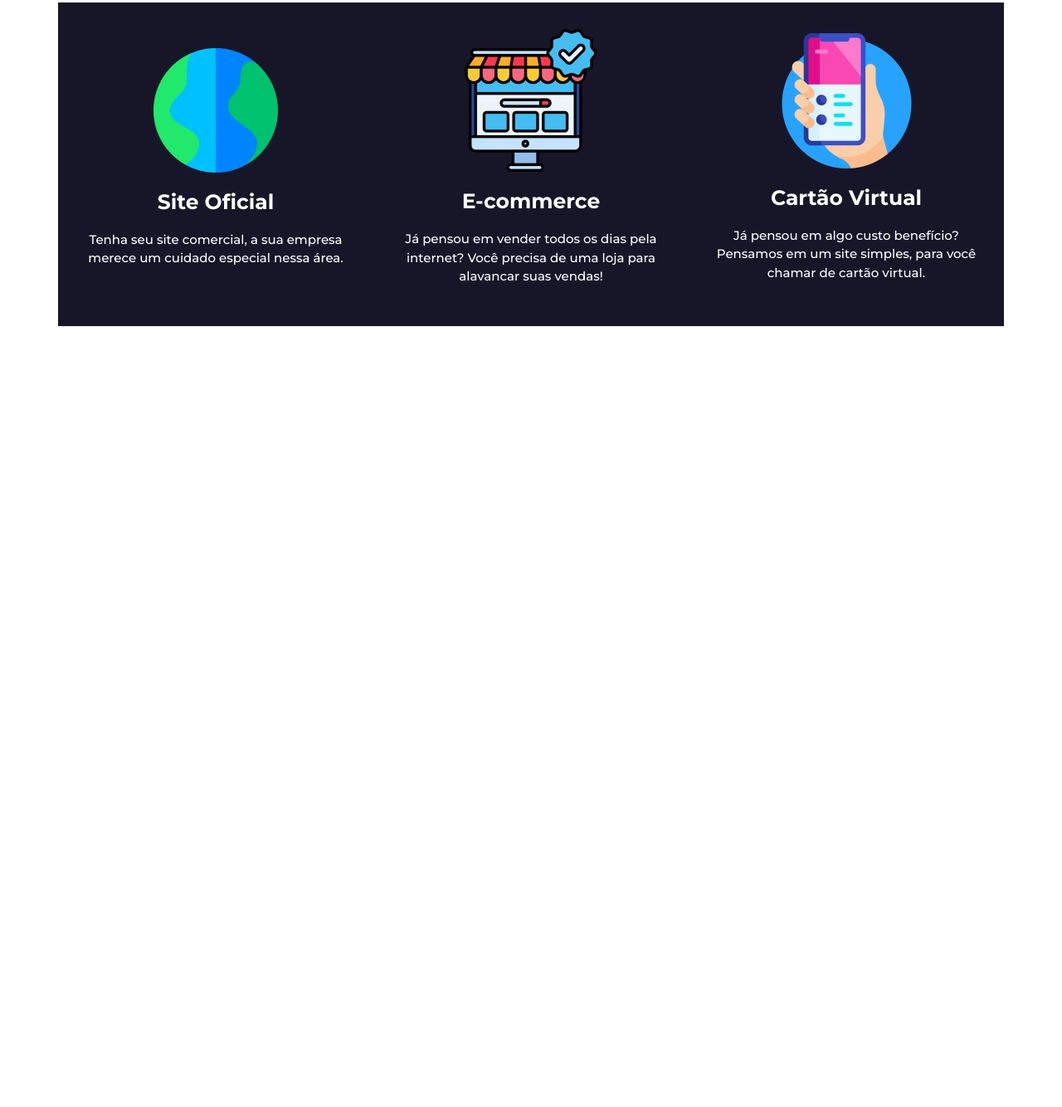
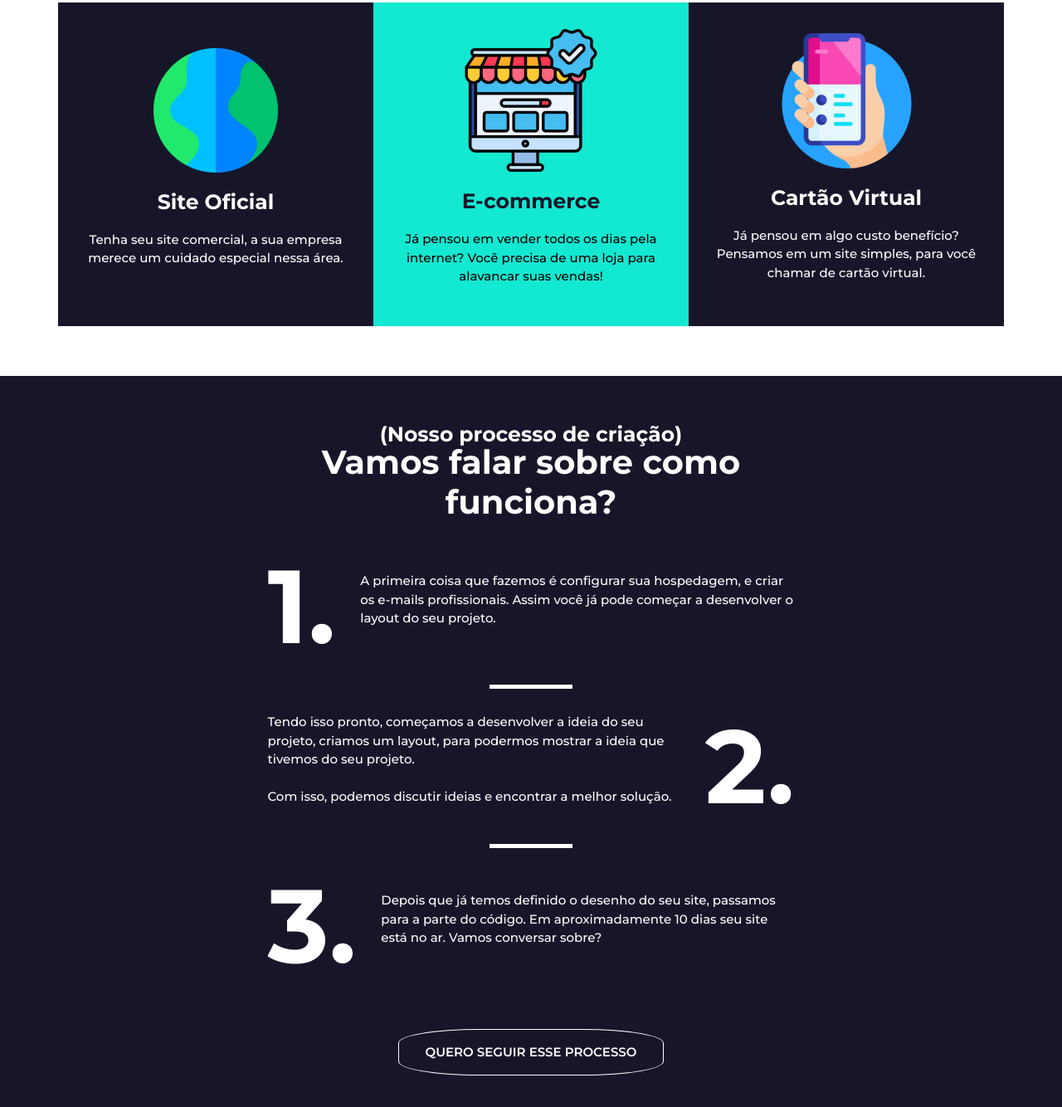
Before and after one commit to Vinicios-Developer/Web-project, a plain HTML site: page index.html in a window 1280 px wide. Shown: the part 1341-2675 px from the top of the page at 83% size. Before the commit the page ends 1734 px from the top, so only its background shows below. Drawn offline with nearby package versions, Linux system fonts and the light colour scheme.

Commit message:
espaçamentos e conteudo

```diff
--- a/index.html
+++ b/index.html
@@ -81,6 +81,7 @@
             </div>
         </div>
     </section>
+
     <section id="services">
         <div class="container">
             <div class="row">
@@ -110,6 +111,60 @@
             </div>
         </div>
     </section>
+
+    <section id="process">
+        <div class="container">
+            <div class="row justify-content-center">
+                <div class="col-7 text-center">
+                    <h6>(Nosso processo de criação)</h6>
+                    <h2>Vamos falar sobre como funciona?</h2>
+                </div>
+                <div class="col-7 d-flex align-itens-center">
+                    <div class="large-text">
+                        1.
+                    </div>
+                    <p>
+                        A primeira coisa que fazemos é configurar sua hospedagem, e criar os e-mails profissionais.
+                        Assim
+                        você já pode começar a desenvolver o layout do seu projeto.
+                    </p>
+                </div>
+                <div class="col-7 d-flex justify-content-center">
+                    <div class="separator"></div>
+                </div>
+                <div class="col-7 d-flex align-itens-center">
+                    <p>
+                        Tendo isso pronto, começamos a desenvolver a ideia do seu projeto, criamos um layout, para
+                        podermos mostrar a ideia que tivemos do seu projeto.
+                        <br />
+                        <br />
+                        Com isso, podemos discutir ideias e encontrar a melhor solução.
+                    </p>
+                    <div class="large-text right">
+                        2.
+                    </div>
+                </div>
+                <div class="col-7 d-flex justify-content-center">
+                    <div class="separator"></div>
+                </div>
+                <div class="col-7 d-flex align-itens-center">
+                    <div class="large-text">
+                        3.
+                    </div>
+                    <p>
+                        Depois que já temos definido o desenho do seu site, passamos para a parte do código. Em
+                        aproximadamente 10 dias seu site está no ar.
+
+                        Vamos conversar sobre?
+                    </p>
+                </div>
+                <div class="col-7 d-flex justify-content-center">
+                    <a href="#" class="link negative margin-top-30">QUERO SEGUIR ESSE PROCESSO</a>
+                </div>
+            </div>
+        </div>
+    </section>
+
     <script src="https://code.jquery.com/jquery-3.3.1.slim.min.js"
         integrity="sha384-q8i/X+965DzO0rT7abK41JStQIAqVgRVzpbzo5smXKp4YfRvH+8abtTE1Pi6jizo"
         crossorigin="anonymous"></script>
--- a/style.css
+++ b/style.css
@@ -131,17 +131,31 @@ section#content-mobile-first p {
 .link {
     display: inline-block;
     color: #171629;
-    font-weight: 500;
+    font-weight: 600;
     font-size: 15px;
     font-family: 'Montserrat', sans-serif;
-    padding: 15px 40px;
+    padding: 16px 32px;
     border: 1px solid #171629;
     border-radius: 30%;
+}
+
+.link.negative {
+    border: 1px solid #FFFFFF;
+    color: #FFFFFF;
+}
+
+.link.negative:hover {
+    color: #171629;
+    background: #FFFFFF;
 }
 
 .link:hover {
     background: #171629;
     color: #FFFFFF;
+}
+
+section#services {
+    margin-bottom: 60px;
 }
 
 section#services .service {
@@ -153,11 +167,53 @@ section#services .service {
     text-align: center;
 }
 
-section#services .service p {
+section#services .service.negative {
+    background: #13E8D1;
+}
+
+section#services .service:not(.negative) p,
+section#services .service:not(.negative) h5 {
     color: #FFFFFF;
 }
 
 section#services .service h5 {
-    color: #FFFFFF;
     margin: 20px 0;
 }
+
+section#process {
+    padding: 60px 0;
+    background: #171629;
+}
+
+section#process div {
+    align-items: center;
+}
+
+section#process h2,
+section#process h6,
+section#process p {
+    color: #FFFFFF;
+}
+
+.large-text {
+    font-size: 125px;
+    font-family: 'Montserrat', sans-serif;
+    font-weight: bold;
+    color: #FFFFFF;
+    margin-right: 30px;
+}
+
+.large-text.right {
+    margin-right: 0;
+    margin-left: 30px;
+}
+
+.separator {
+    width: 100px;
+    height: 5px;
+    background: #FFFFFF;
+}
+
+.margin-top-30 {
+    margin-top: 30px;
+}
```
